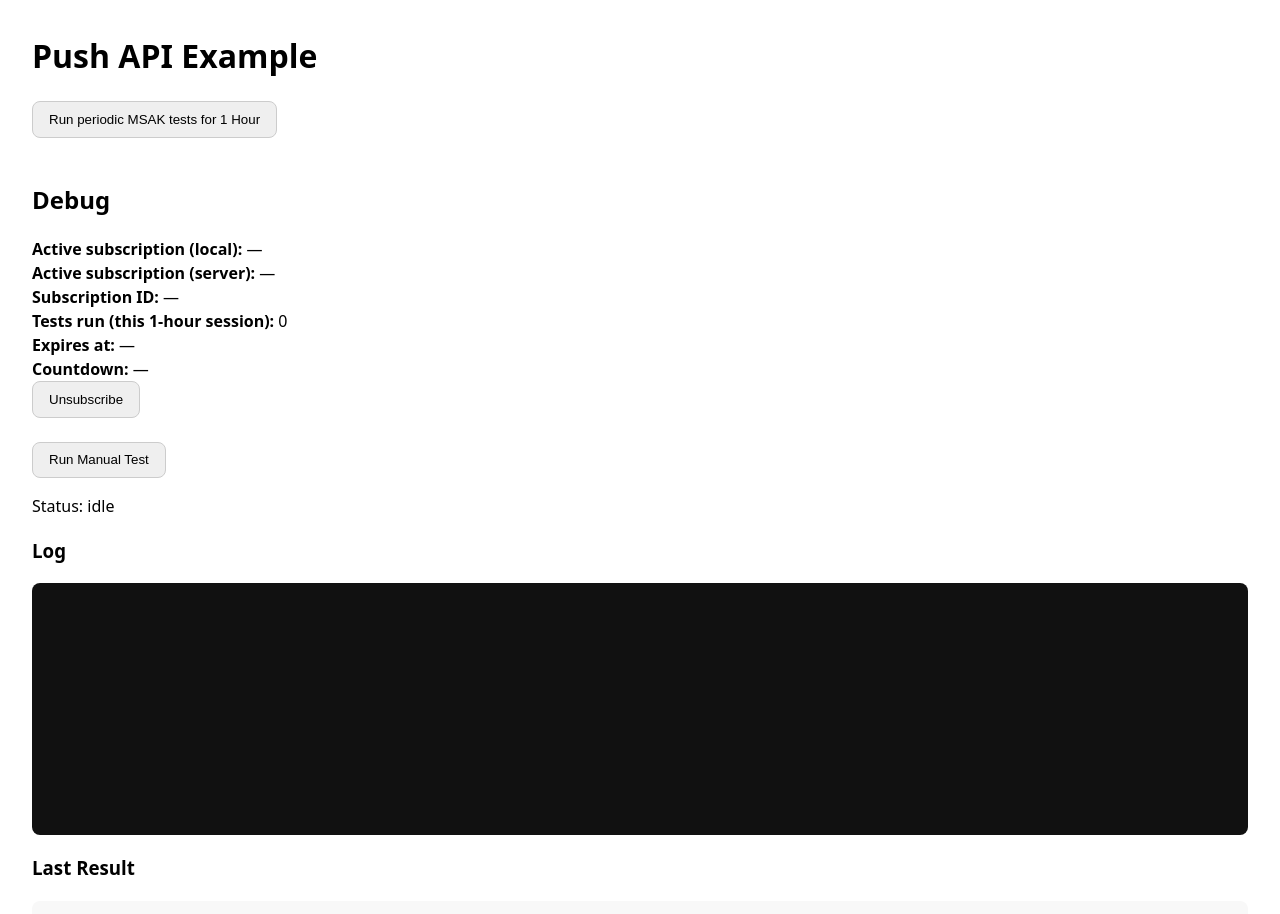
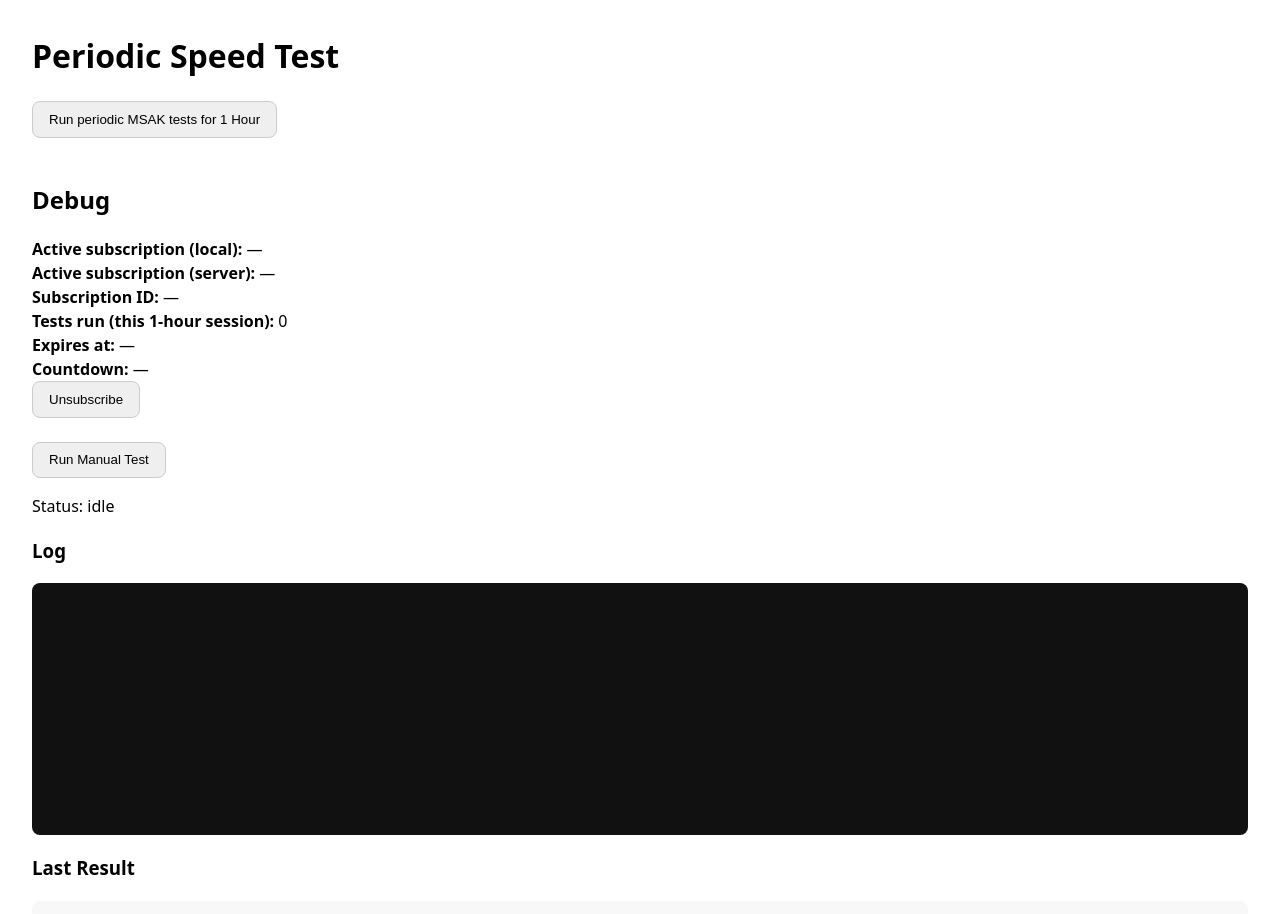
Before and after one commit to avner-csumb/netlify-redis-push-starter, a website: page public/index.html in a window 1280 px wide. Drawn offline with Linux system fonts and the light colour scheme.

Commit message:
latest changes 17

```diff
--- a/public/index.html
+++ b/public/index.html
@@ -4,7 +4,7 @@
   <meta charset="utf-8" />
   <meta name="viewport" content="width=device-width,initial-scale=1" />
   <link rel="manifest" href="/manifest.webmanifest">
-  <title>Netlify + Redis Push Starter</title>
+  <title>Periodic Speed Test</title>
   <style>
     body { font-family: system-ui, -apple-system, Segoe UI, Roboto, sans-serif; margin: 2rem; line-height: 1.5; }
     code { background: #f4f4f4; padding: 0 4px; border-radius: 4px; }
@@ -13,7 +13,7 @@
   </style>
 </head>
 <body>
-  <h1>Push API Example</h1>
+  <h1>Periodic Speed Test</h1>
   <!-- <p>This is a minimal starter that registers a Service Worker, subscribes to Web Push, and stores the subscription in Redis Cloud via Netlify Functions.</p> -->
 
   <button id="installBtn" hidden>Install app</button>
```
